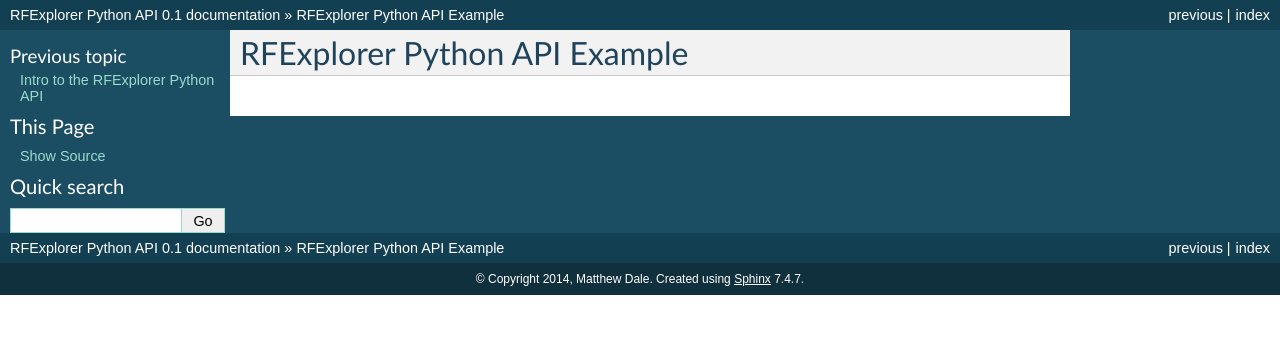
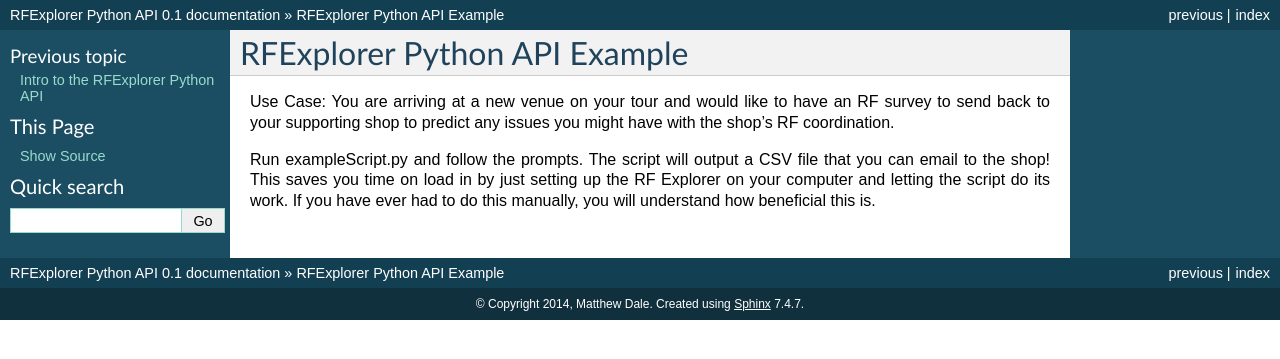
Before and after one commit to matt-dale/rf-explorer-python-api, a Sphinx documentation site: the page built from docs/source/example.rst, in a window 1280 px wide. Shown: the top 359 px of the page. Built offline with Sphinx 7.4.7, drawn with Linux system fonts in a browser that asks for light colours; formulas are drawn with MathJax 3.

Commit message:
Added Example UseCase

```diff
--- a/docs/source/example.rst
+++ b/docs/source/example.rst
@@ -2,3 +2,7 @@
 
 RFExplorer Python API Example
 ==================================
+
+Use Case: You are arriving at a new venue on your tour and would like to have an RF survey to send back to your supporting shop to predict any issues you might have with the shop's RF coordination.
+
+Run exampleScript.py and follow the prompts. The script will output a CSV file that you can email to the shop! This saves you time on load in by just setting up the RF Explorer on your computer and letting the script do its work.  If you have ever had to do this manually, you will understand how beneficial this is.
```
